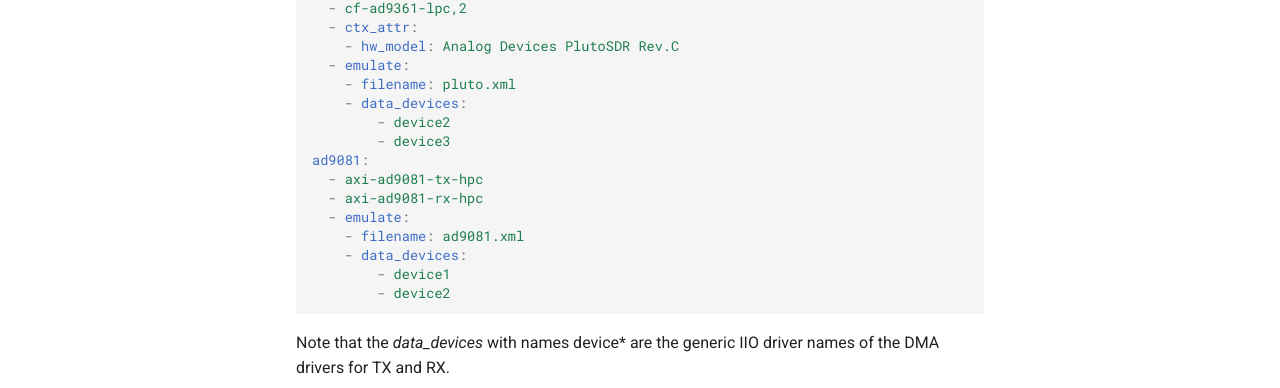
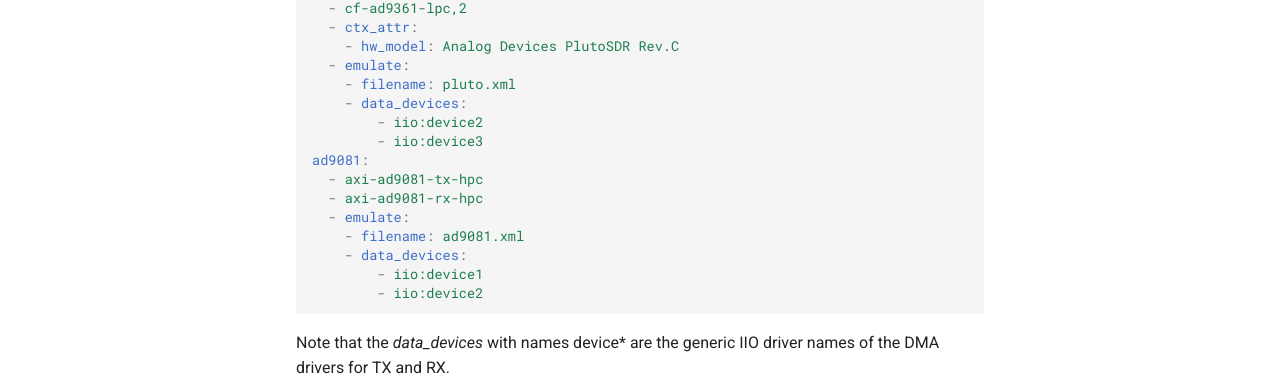
Before and after one commit to tfcollins/pytest-libiio, an MkDocs documentation site: the page built from docs/emulation.md, in a window 1280 px wide and 900 px high, scrolled down 906 px. Shown: the part 451-839 px from the top of the window. Built offline with MkDocs 1.6.1 and Material for MkDocs 9.7.7, drawn with Linux system fonts in a browser that asks for light colours; comment, search, counter and statistics services are not loaded; old or Windows-style settings are respelled for this version of MkDocs.

Commit message:
Update data_devices emu doc
Signed-off-by: Travis F. Collins <travis.collins@analog.com>

````diff
--- a/docs/emulation.md
+++ b/docs/emulation.md
@@ -51,16 +51,16 @@
   - emulate:
     - filename: pluto.xml
     - data_devices:
-        - device2
-        - device3
+        - iio:device2
+        - iio:device3
 ad9081:
   - axi-ad9081-tx-hpc
   - axi-ad9081-rx-hpc
   - emulate:
     - filename: ad9081.xml
     - data_devices:
-        - device1
-        - device2
+        - iio:device1
+        - iio:device2
 ```
 
 Note that the *data_devices* with names device* are the generic IIO driver names of the DMA drivers for TX and RX.
````
